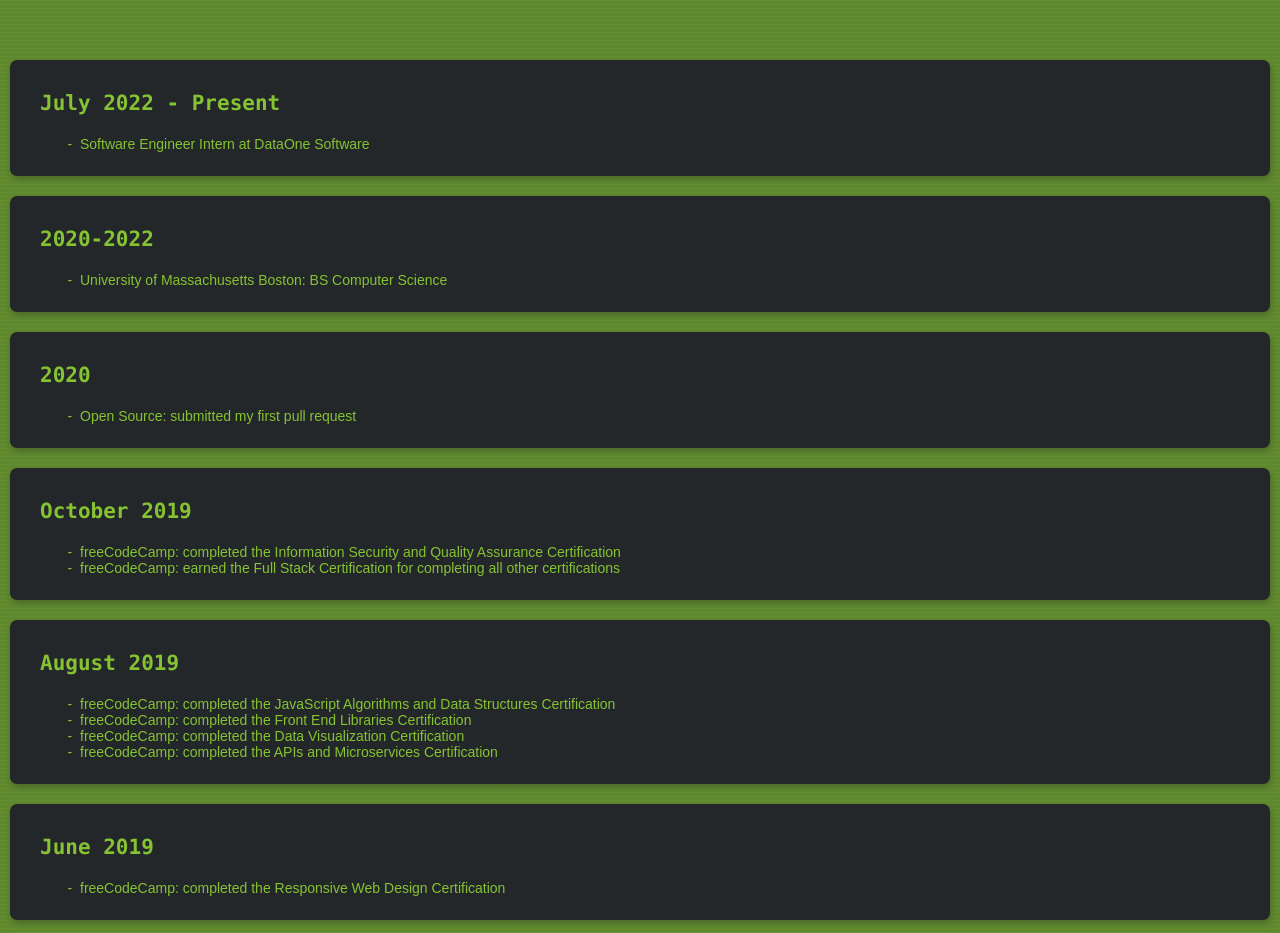
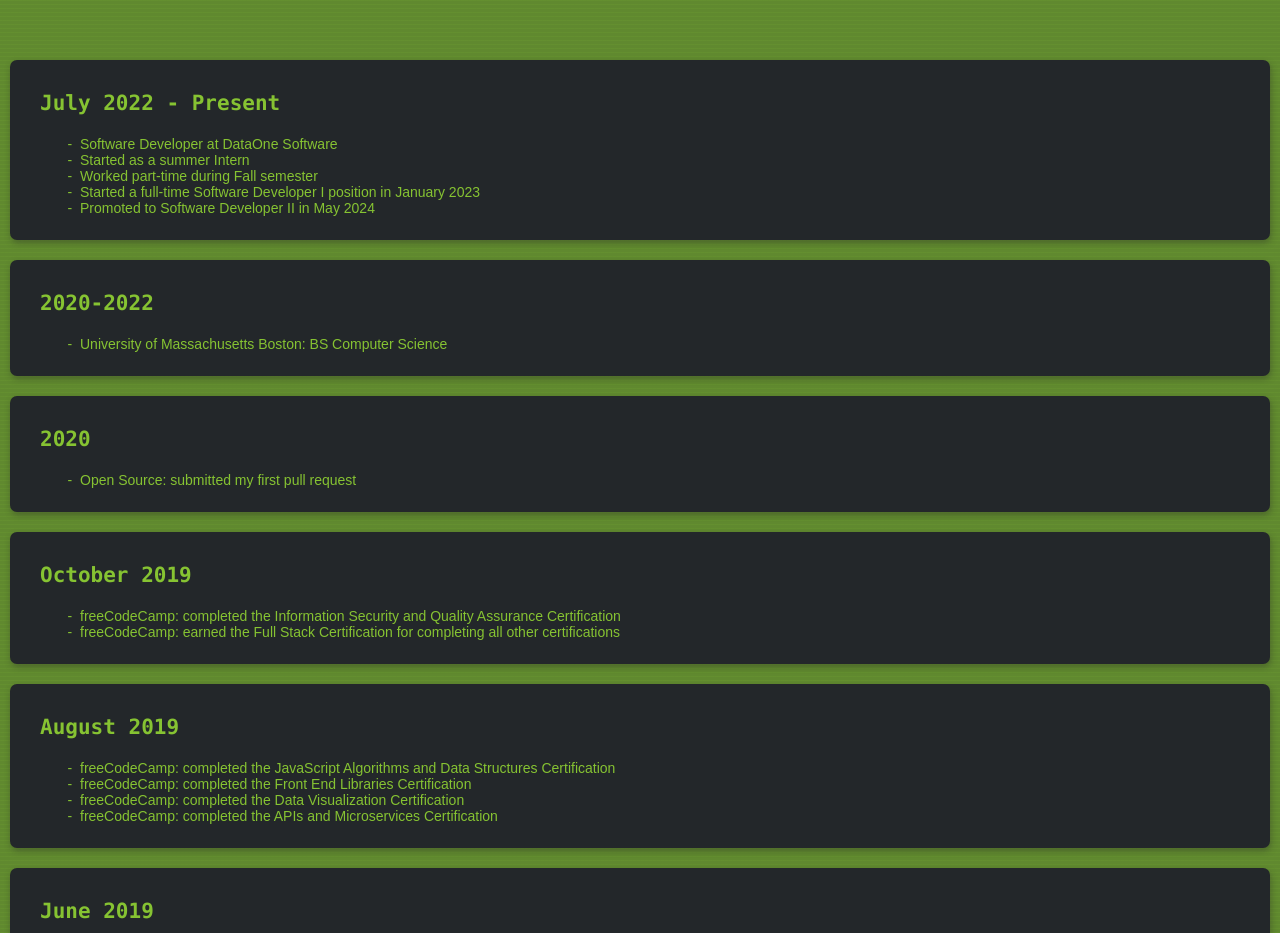
Before and after one commit to ceg9498/portfolio, a React (Create React App) app: page / in a window 1280 px wide. Shown: the part 800-1733 px from the top of the page. Built offline with nearby package versions, Linux system fonts and the light colour scheme.

Commit message:
Update experience

```diff
--- a/src/Components/Layout/Experience.tsx
+++ b/src/Components/Layout/Experience.tsx
@@ -65,7 +65,11 @@
 	{
 		date: 'July 2022 - Present',
 		events: [
-			"Software Engineer Intern at DataOne Software",
+			"Software Developer at DataOne Software",
+			"Started as a summer Intern",
+			"Worked part-time during Fall semester",
+			"Started a full-time Software Developer I position in January 2023",
+			"Promoted to Software Developer II in May 2024"
 		]
 	},
 ]
```
